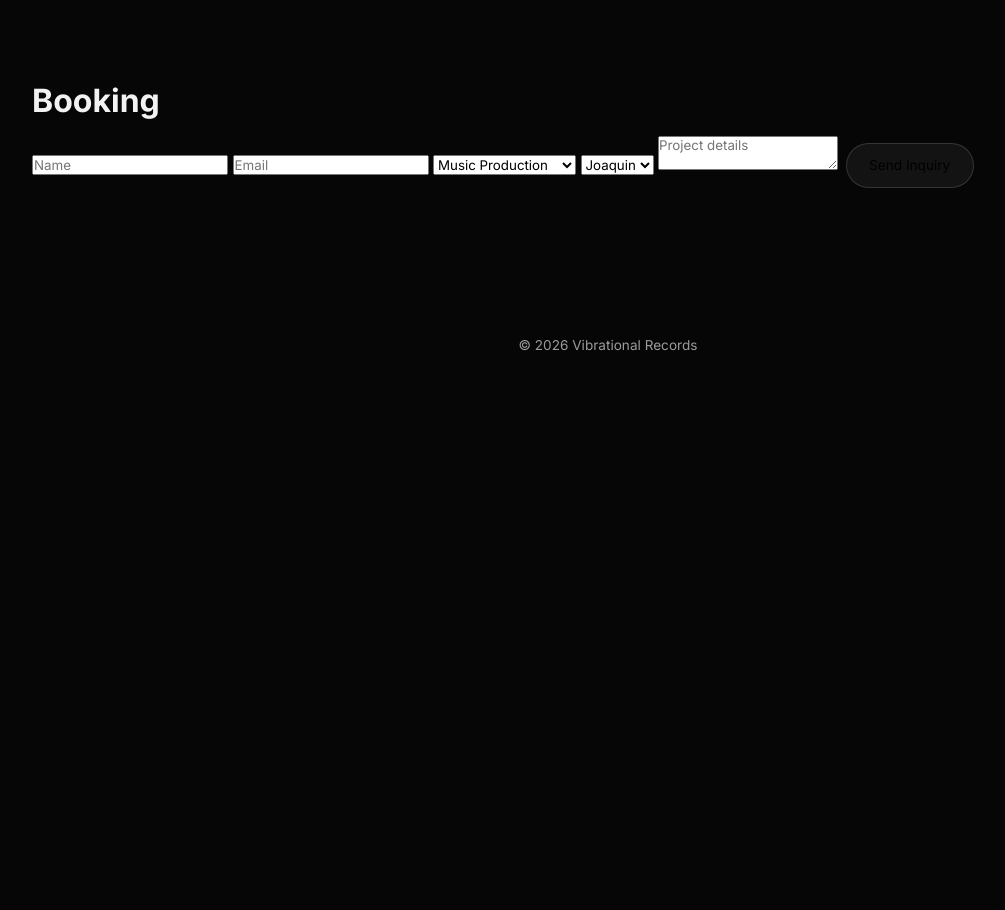
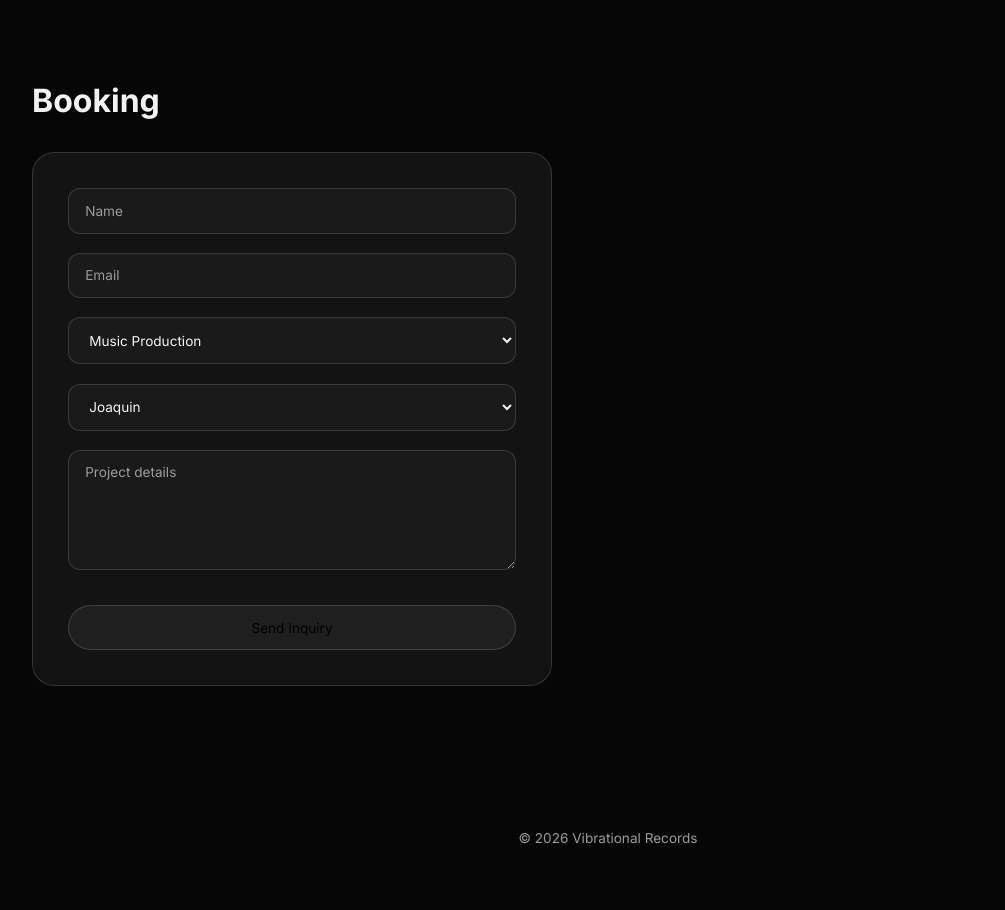
Before and after one commit to bsentertainment/vibrationalrecords, a plain HTML site: page index.html in a window 1280 px wide. Shown: the part 2560-3470 px from the top of the page, without its empty margins (32-1037 px from the left). Before the commit the page ends 2977 px from the top, so only its background shows below. Drawn offline with Linux system fonts and the light colour scheme.

Commit message:
Update index.html

```diff
--- a/index.html
+++ b/index.html
@@ -109,13 +109,14 @@ section.visible{opacity:1;transform:none}
 
 .btn{
   display:inline-block;
-  padding:.85rem 1.4rem;
+  padding:.85rem 1.6rem;
   border-radius:999px;
   background:var(--panel);
   border:1px solid var(--border);
   font-size:.85rem;
-  margin:.3rem .2rem;
-  transition:.3s
+  margin-top:1rem;
+  transition:.3s;
+  cursor:pointer
 }
 .btn:hover{background:var(--accent);color:#000}
 
@@ -167,6 +168,49 @@ section.visible{opacity:1;transform:none}
   letter-spacing:.35em;
   color:var(--muted);
   z-index:3
+}
+
+/* BOOKING FORM */
+form{
+  max-width:520px;
+  margin-top:2rem;
+  background:var(--panel);
+  border:1px solid var(--border);
+  border-radius:22px;
+  padding:2.2rem;
+  display:grid;
+  gap:1.2rem
+}
+
+form input,
+form select,
+form textarea{
+  width:100%;
+  background:rgba(255,255,255,.03);
+  border:1px solid var(--border);
+  border-radius:12px;
+  padding:.85rem 1rem;
+  color:var(--text);
+  font-size:.85rem;
+  outline:none;
+  transition:.25s
+}
+
+form textarea{min-height:120px;resize:vertical}
+
+form input::placeholder,
+form textarea::placeholder{color:var(--muted)}
+
+form input:focus,
+form select:focus,
+form textarea:focus{
+  border-color:var(--accent);
+  background:rgba(255,255,255,.06)
+}
+
+form button{
+  width:100%;
+  margin-top:.5rem
 }
 
 /* MODAL */
```
